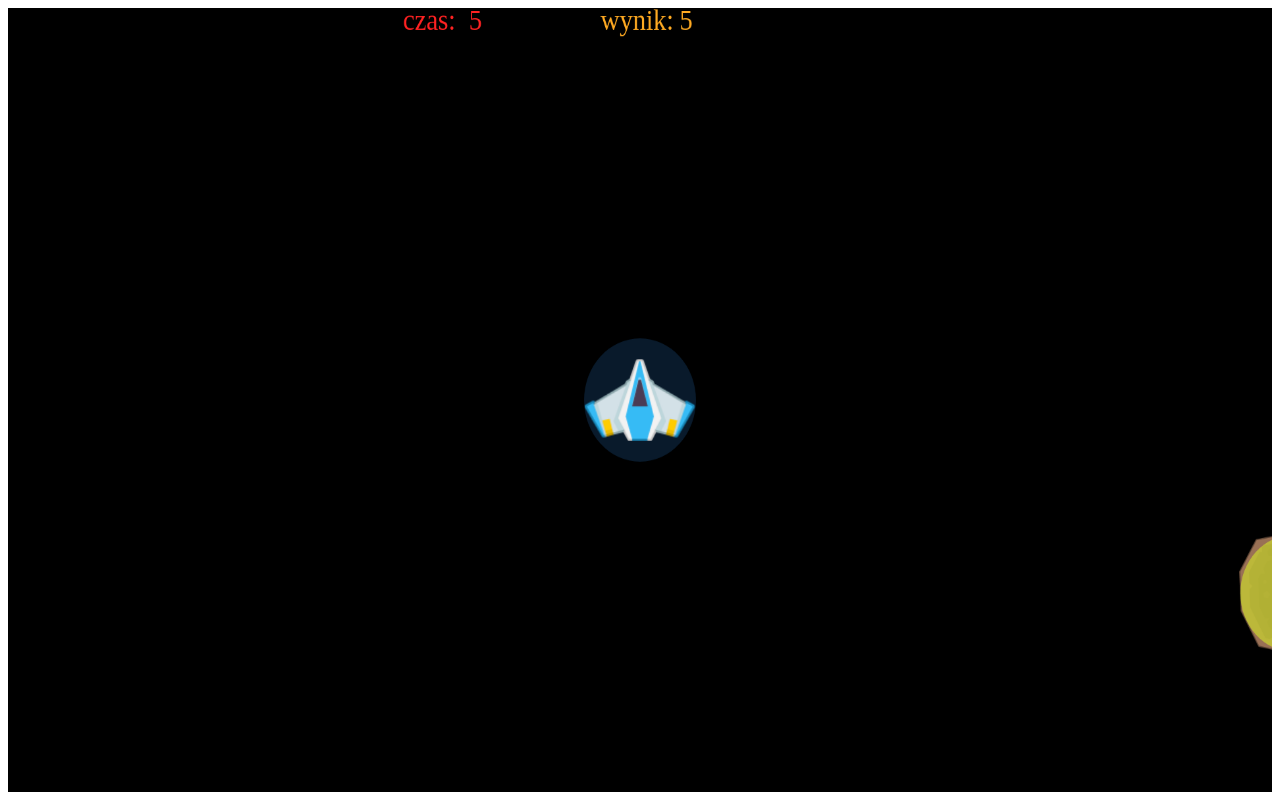
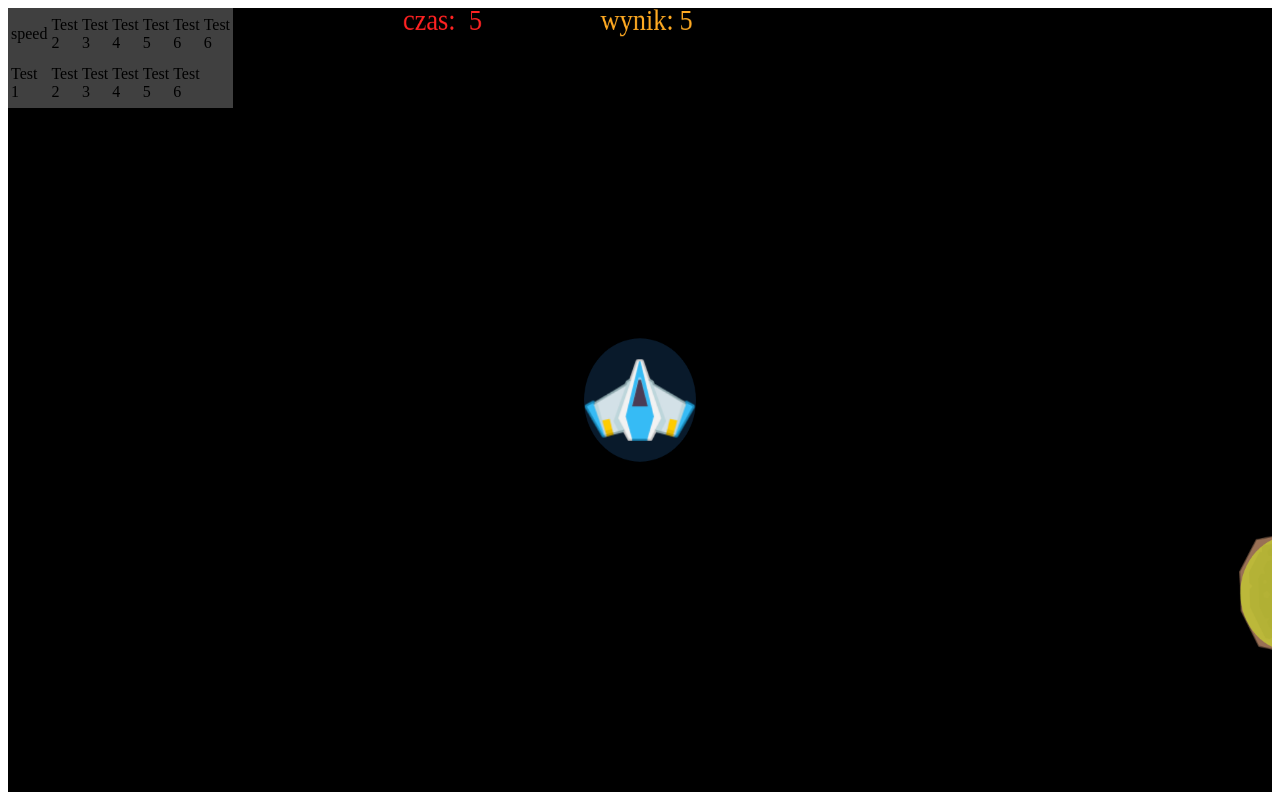
Before and after one commit to Mac15001900/almuGame, a plain HTML site: page index.html in a window 1280 px wide. Drawn offline with Linux system fonts and the light colour scheme.

Commit message:
upgrade-y statku work in progress

```diff
--- a/index.html
+++ b/index.html
@@ -5,7 +5,7 @@
 
     <body>
         <!-- Tabela do debugowania -->
-        <table style="width:800px; display:none">
+        <div><table style="width:800px; display:none">
             <tr>
                 <td style="width:33%">Debug 1: <span id="d1"></span></td>
                 <td style="width:33%">Debug 2: <span id="d2"></span></td>
@@ -26,9 +26,28 @@
                 <td style="width:33%">Klawisz: <span id="keyCode">-</span></td>
                 <td style="width:33%">Time: <span id="timeLog">-</span></td>
             </tr>
-        </table>
+        </table></div>
 
         <canvas id="mainCanvas" width=1920 height=1080 style="width: 100%; height: 100%;">Użyj nowszej przeglądarki</canvas>
+        <table id="shipUpgrades" width=200 height=100 style="opacity: 0.3; background-color: lightgray; position: fixed; top: 8; left: 8;">
+            <tr>
+                <td style="">speed</td>
+                <td style="">Test 2</td>
+                <td style="">Test 3</td>
+                <td style="">Test 4</td>
+                <td style="">Test 5</td>
+                <td style="">Test 6</td>
+                <td style="">Test 6</td>
+            </tr>
+            <tr style="">
+                <td style="">Test 1</td>
+                <td style="">Test 2</td>
+                <td style="">Test 3</td>
+                <td style="">Test 4</td>
+                <td style="">Test 5</td>
+                <td style="">Test 6</td>
+            </tr>
+        </table>
 
         <!-- Ładowanie skryptów -->
         <script src="functions.js"></script>
```
